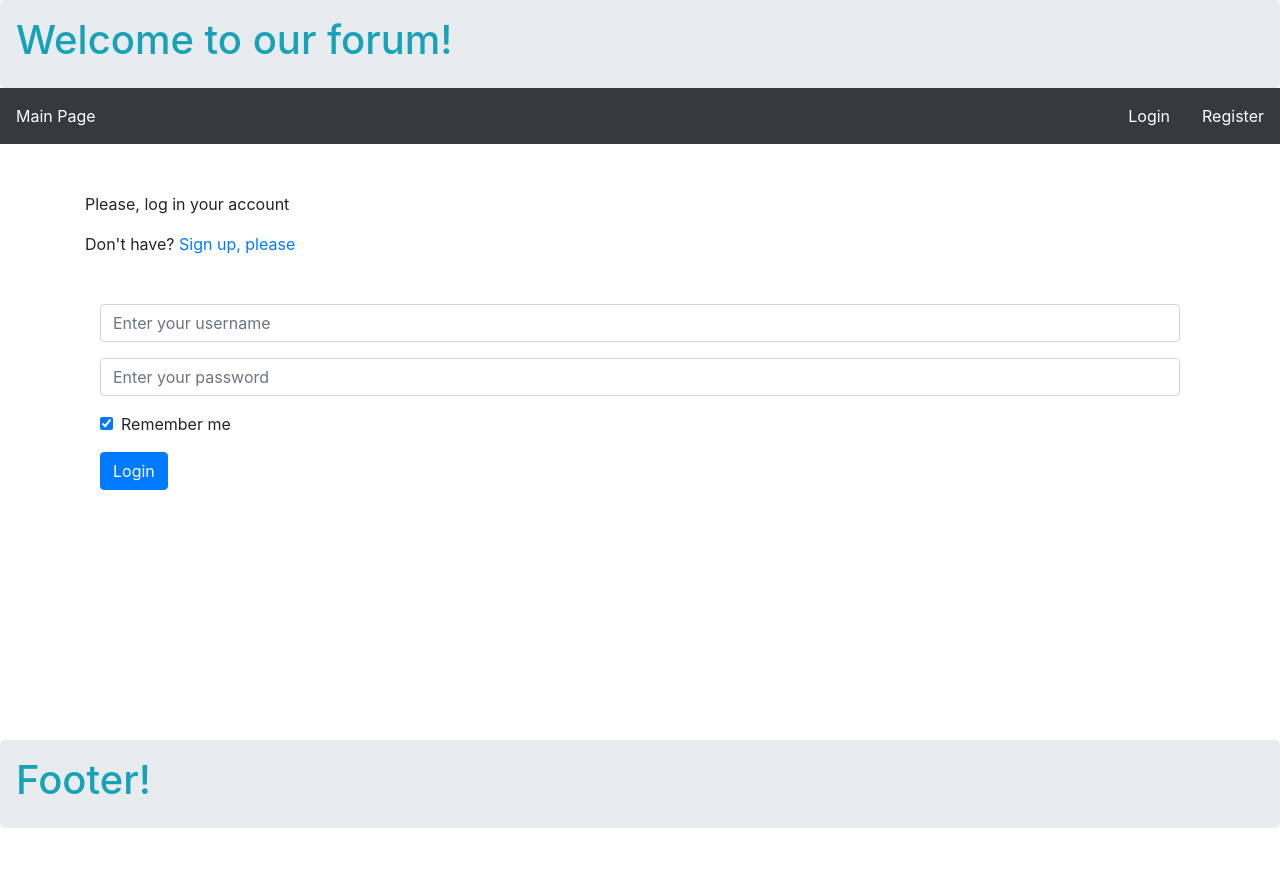
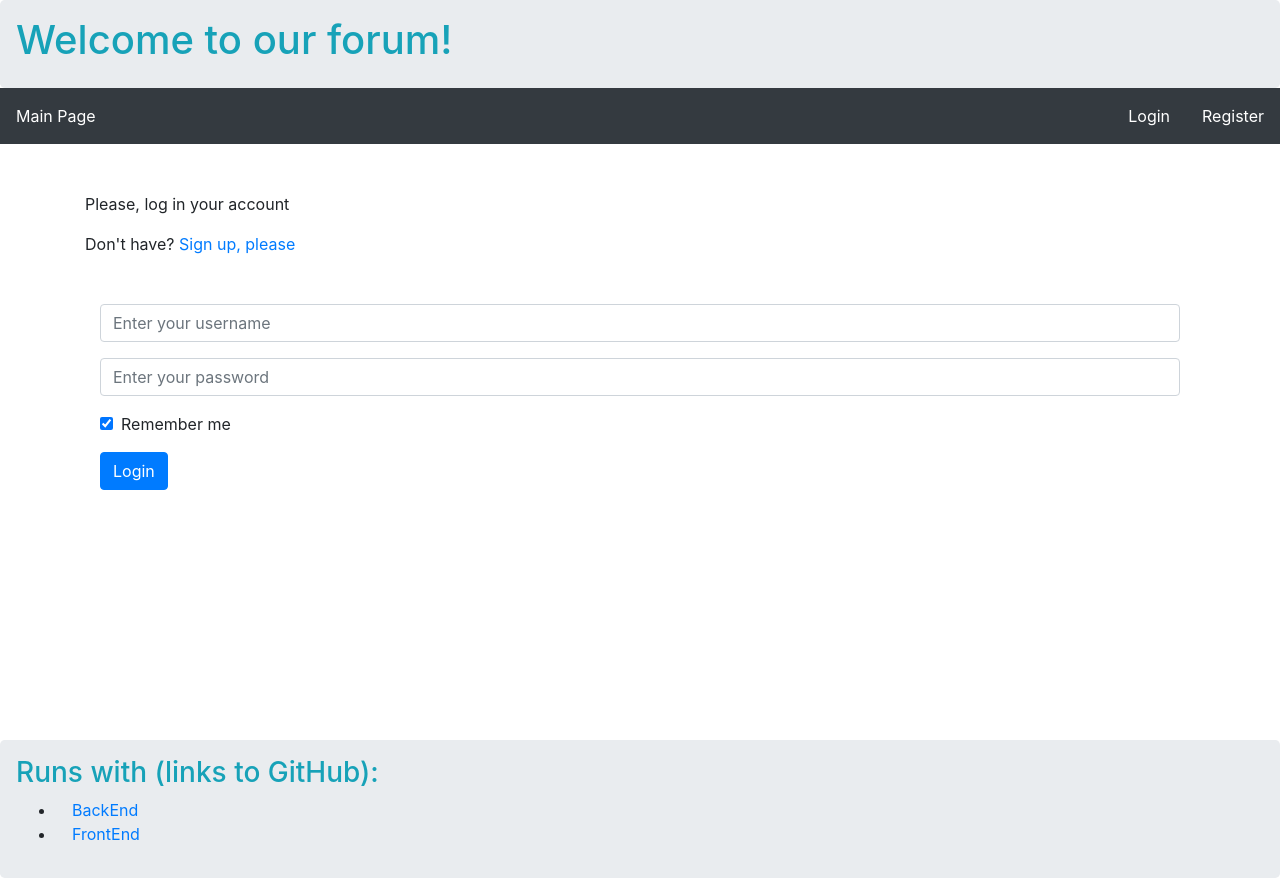
Before and after one commit to aperekhozhuk/React-Forum, a React (Create React App) app: page /login in a window 1280 px wide. Before the commit the page ends 828 px from the top, so only its background shows below. Built offline with nearby package versions, Linux system fonts and the light colour scheme; no server answers.

Commit message:
Add links to footer

```diff
--- a/src/components/Footer/Footer.js
+++ b/src/components/Footer/Footer.js
@@ -4,7 +4,29 @@ class Footer extends Component {
   render() {
     return (
       <footer className="jumbotron mb-0 p-3 bg-muted">
-        <h1 className="text-info">Footer!</h1>
+        <h3 className="text-info">Runs with (links to GitHub):</h3>
+        <ul>
+          <li>
+            <a
+              href = "https://github.com/aperekhozhuk/FlaskAPI"
+              className = "text-decoration-none ml-3 pd-2"
+              target="_blank"
+              rel="noopener noreferrer"
+            >
+              BackEnd
+            </a>
+          </li>
+          <li>
+            <a
+              href = "https://github.com/aperekhozhuk/React-Forum"
+              className = "text-decoration-none ml-3 pd-2"
+              target="_blank"
+              rel="noopener noreferrer"
+            >
+              FrontEnd
+          </a>
+          </li>
+        </ul>
       </footer>
     )
   }
```
